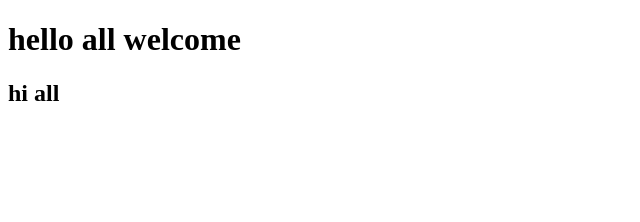
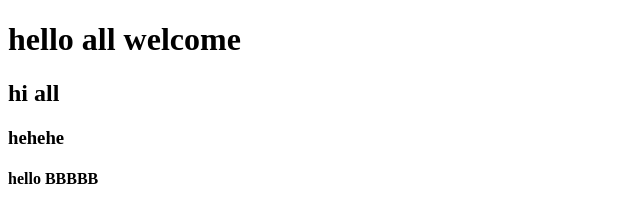
Before and after one commit to JoshmikaBonu/vsm-hub, a plain HTML site: page index.html in a window 1280 px wide. Shown: the whole page, without its empty margins (0-640 px from the left). Drawn offline with Linux system fonts and the light colour scheme.

Commit message:
this is final version

```diff
--- a/index.html
+++ b/index.html
@@ -8,5 +8,7 @@
 <body>
      <h1>hello all welcome</h1>
      <h2>hi all</h2>
+     <h3>hehehe</h3>
+     <h4>hello BBBBB</h4>
 </body>
 </html>
```
